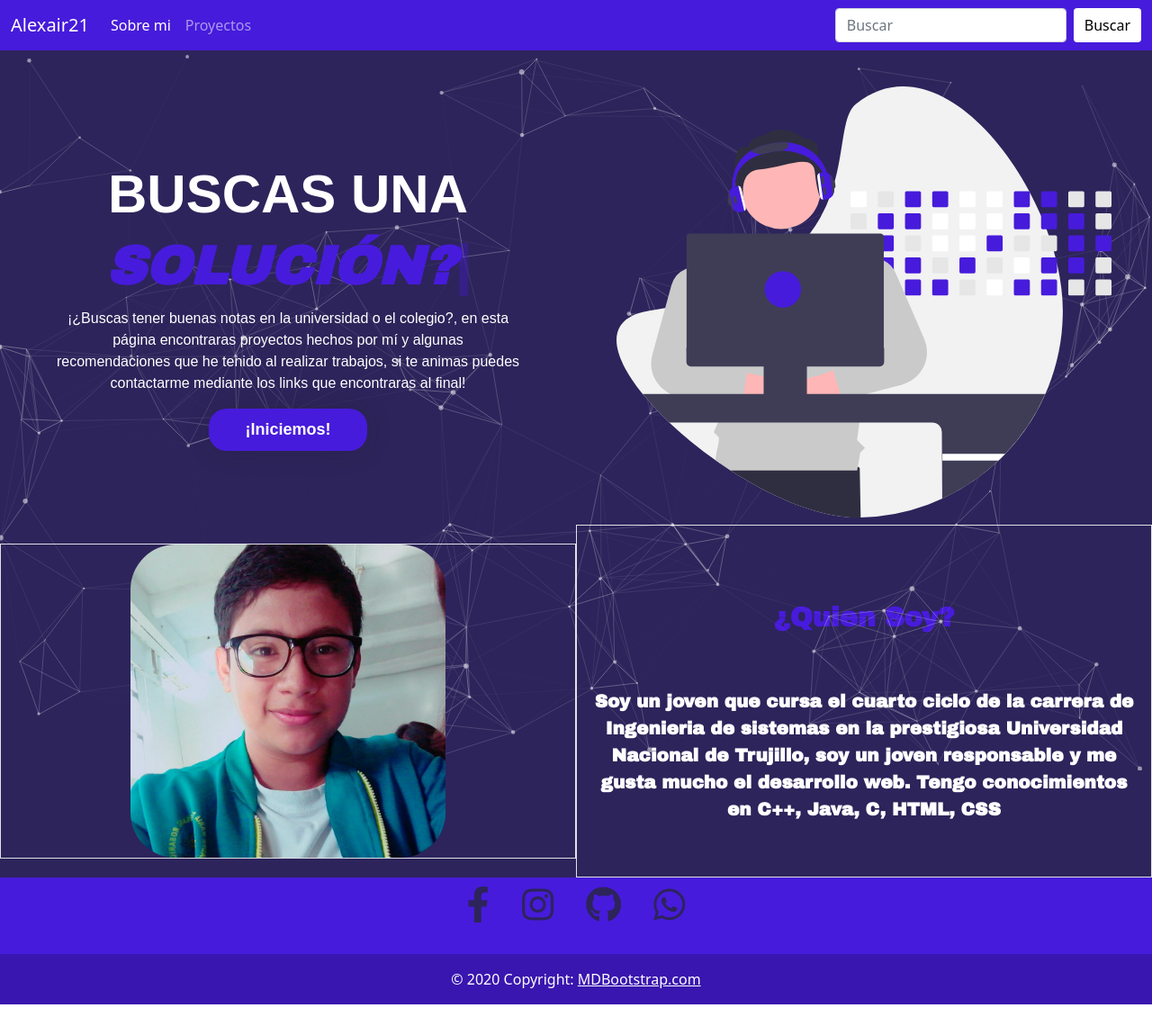
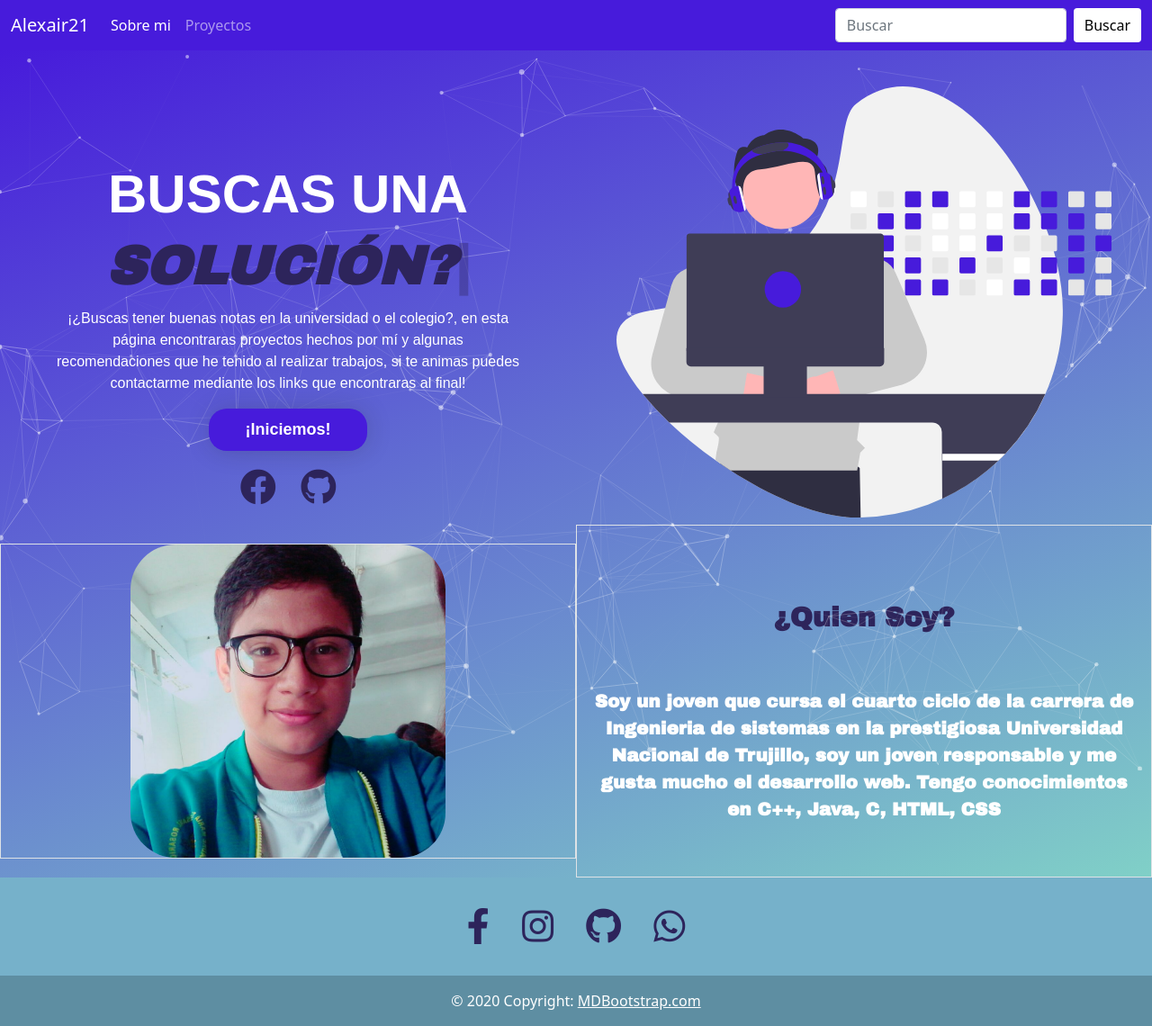
Before and after one commit to Alexair21/proyecto, a plain HTML site: page index.html in a window 1280 px wide. Shown: the whole page at 90% size. Before the commit the page ends 1116 px from the top, so only its background shows below. Drawn offline with nearby package versions, Linux system fonts and the light colour scheme.

Commit message:
Arregle errores

```diff
--- a/Estilos/estilos.css
+++ b/Estilos/estilos.css
@@ -1,6 +1,9 @@
 header{
-    background-color: #2d245b;
+  background-color: #471bdb;
+  background-image: linear-gradient(160deg, #471bdb 0%, #80D0C7 100%);
 }
+
+
 
 #particles-js {
     height: 100vh;
@@ -34,7 +37,7 @@ header{
 }
 
 .titulo {
-    color: #471bdb;
+    color: #2d245b;
     font-size: 30px;
     text-align: center;
     margin-bottom: 60px;
@@ -89,7 +92,7 @@ header{
     margin: auto;
     font-size: 60px;
     font-weight: 900;
-    color: #471bdb;
+    color: #2d245b;
   }
 
   .cover p {
--- a/Js/main.js
+++ b/Js/main.js
@@ -4,6 +4,7 @@ const typed = new Typed('.typed',{
         '<i class="palabra">  SOLUCION?</i>',
         '<i class="palabra">  AYUDA?</i>',
 		'<i class="palabra">  SOLUCIÓN?</i>',
+		'<i class="palabra">  BUENA NOTA?</i>',
     ],
     stringsElement: '#cadenas-texto', // ID del elemento que contiene cadenas de texto a mostrar.
 	typeSpeed: 75, // Velocidad en mlisegundos para poner una letra,
--- a/index.html
+++ b/index.html
@@ -8,7 +8,7 @@
     <title>Proyecto</title>
     <link href="https://cdn.jsdelivr.net/npm/bootstrap@5.1.3/dist/css/bootstrap.min.css" rel="stylesheet"
         integrity="sha384-1BmE4kWBq78iYhFldvKuhfTAU6auU8tT94WrHftjDbrCEXSU1oBoqyl2QvZ6jIW3" crossorigin="anonymous">
-    <link rel="stylesheet" href="estilos/estilos.css">
+    <link rel="stylesheet" href="Estilos/estilos.css">
     <link rel="stylesheet" href="https://use.fontawesome.com/releases/v5.8.1/css/all.css"
         integrity="sha384-50oBUHEmvpQ+1lW4y57PTFmhCaXp0ML5d60M1M7uH2+nqUivzIebhndOJK28anvf" crossorigin="anonymous">
     <link href="https://fonts.googleapis.com/css?family=Open+Sans:300,400,700,800&display=swap" rel="stylesheet">
@@ -17,7 +17,7 @@
 </head>
 
 <body>
-    <nav class="navbar navbar-expand-lg navbar-dark " style="background-color: #471bdb;">
+    <nav class="navbar navbar-expand-lg navbar-dark " style="background-color: #471BDB;">
         <div class="container-fluid">
             <a class="navbar-brand" href="#">Alexair21</a>
             <button class="navbar-toggler" type="button" data-bs-toggle="collapse"
@@ -45,7 +45,7 @@
     <div id="particles-js"></div>
     <header>
         <div class="container-fluid b">
-            <div class="row">
+            <div class="row heroe">
                 <div class="col-12 col-md-6">
                     <br>
                     <div class="cover">
@@ -75,13 +75,13 @@
 
                 </div>
                 <div class="d-none d-md-block col-12 col-md-6 ">
-                    <img class="img img-fluid" src="imagenes/undraw_developer_activity_re_39tg.svg" alt="">
+                    <img class="img img-fluid" src="Imagenes/undraw_developer_activity_re_39tg.svg" alt="">
                 </div>
             </div>
 
             <div class="row">
                 <div class="col-12 col-md-6 border my-auto">
-                    <img class="img2 img-fluid" src="imagenes/2020-05-28.jpg" alt="">
+                    <img class="img2 img-fluid" src="Imagenes/2020-05-28.jpg" alt="">
                 </div>
                 <div class="col-12 col-md-6 border ">
                     <div class="contenedor-sobre-nosotros">
@@ -106,7 +106,7 @@
 
 
 
-    <footer class="text-center text-white"  style="background-color: #471bdb;>
+    <footer class="text-center text-white"  style="background-color: #76b1ca;">
         <!-- Grid container -->
         <div class="container p-4 pb-0">
           <!-- Section: Social media -->
@@ -146,10 +146,10 @@
     <script src="https://cdn.jsdelivr.net/npm/bootstrap@5.1.3/dist/js/bootstrap.bundle.min.js"
         integrity="sha384-ka7Sk0Gln4gmtz2MlQnikT1wXgYsOg+OMhuP+IlRH9sENBO0LRn5q+8nbTov4+1p"
         crossorigin="anonymous"></script>
-    <script src="js/particles.min.js"></script>
-    <script src="js/app.js"></script>
+    <script src="Js/particles.min.js"></script>
+    <script src="Js/app.js"></script>
     <script src="https://cdn.jsdelivr.net/npm/typed.js@2.0.12"></script>
-    <script src="js/main.js"></script>
+    <script src="Js/main.js"></script>
     <script src="../assets/dist/js/bootstrap.bundle.min.js"></script>
 </body>
 
```
